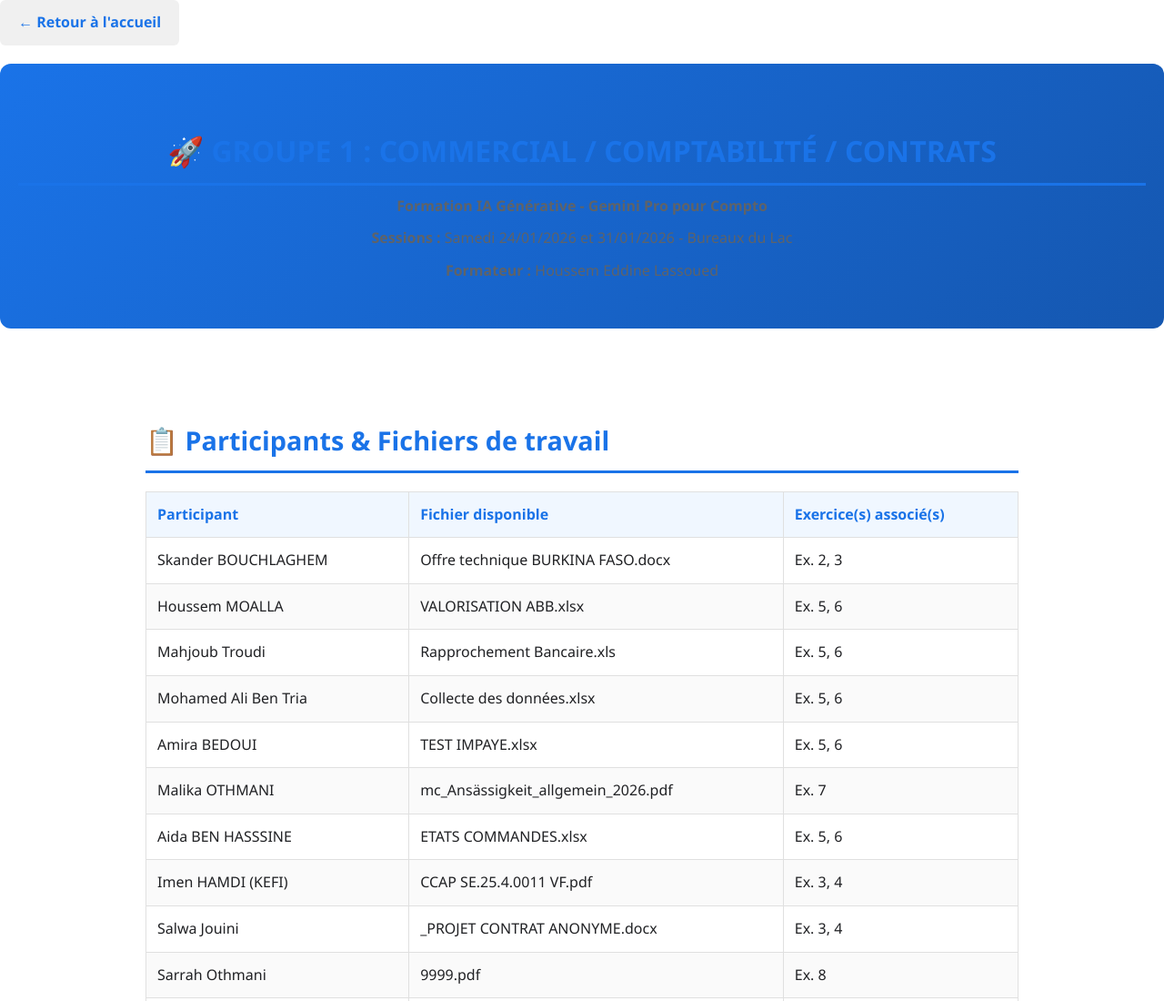
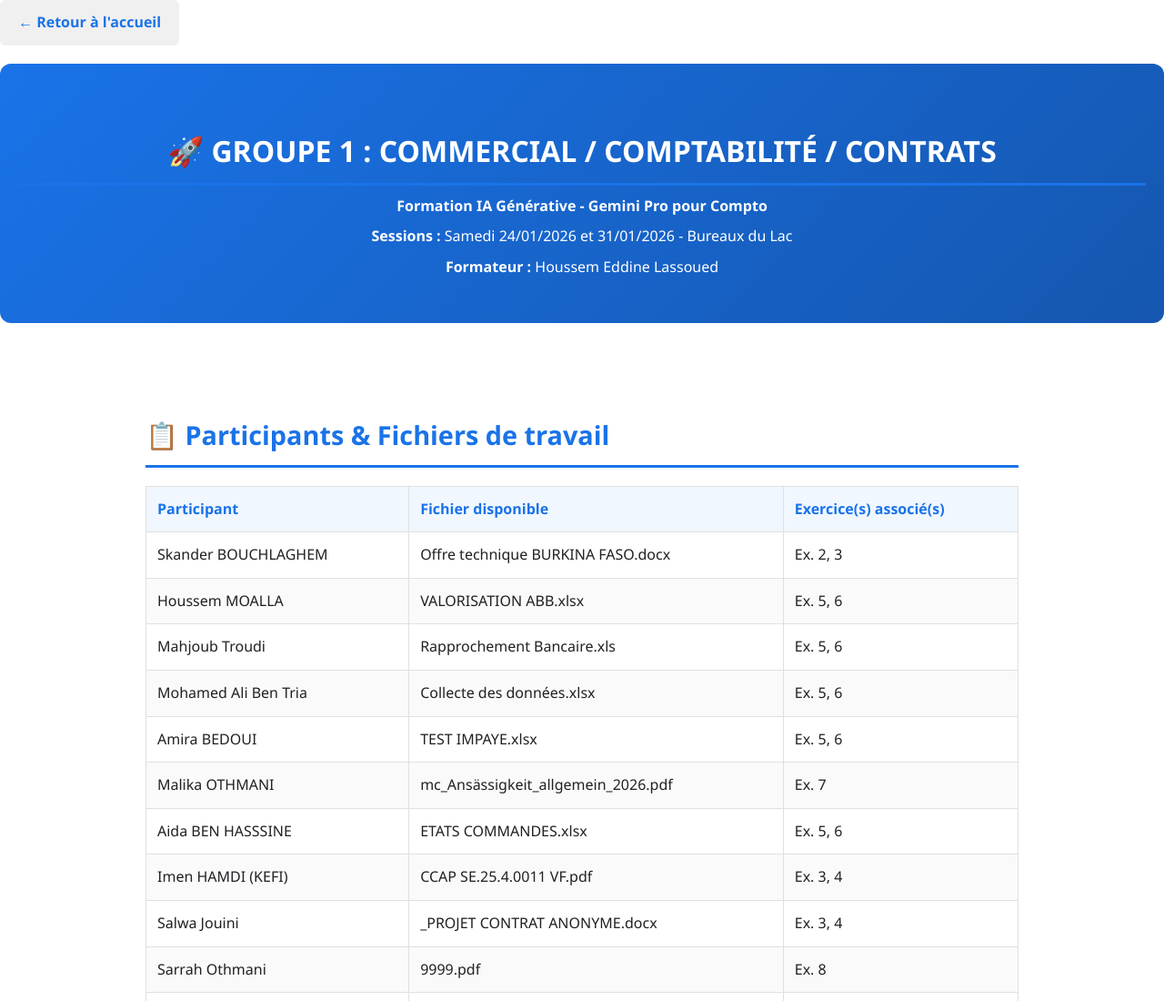
Before and after one commit to houssemeddinelassoued/Projet-IA-Compto, a website: page public/groupe1.html in a window 1280 px wide. Shown: the top 1100 px of the page at 91% size. Drawn offline with Linux system fonts and the light colour scheme.

Commit message:
Fix header text color and contrast

```diff
--- a/public/groupe1.html
+++ b/public/groupe1.html
@@ -9,7 +9,8 @@
         body { font-family: 'Segoe UI', Roboto, 'Helvetica Neue', Arial, sans-serif; line-height: 1.6; color: #202124; background: #fff; }
         .container { max-width: 1000px; margin: 0 auto; padding: 40px 20px; }
         header { background: linear-gradient(135deg, #1a73e8, #1557b0); color: white; padding: 40px 20px; text-align: center; margin-bottom: 30px; border-radius: 12px; }
-        header h1 { font-size: 2em; margin-bottom: 10px; }
+        header h1 { font-size: 2em; margin-bottom: 10px; color: white; }
+        header p { color: white; margin: 8px 0; }
         .back { display: inline-block; background: #f0f0f0; padding: 12px 20px; border-radius: 6px; margin-bottom: 20px; }
         .back a { color: #1a73e8; text-decoration: none; font-weight: 600; }
         .back a:hover { text-decoration: underline; }
```
